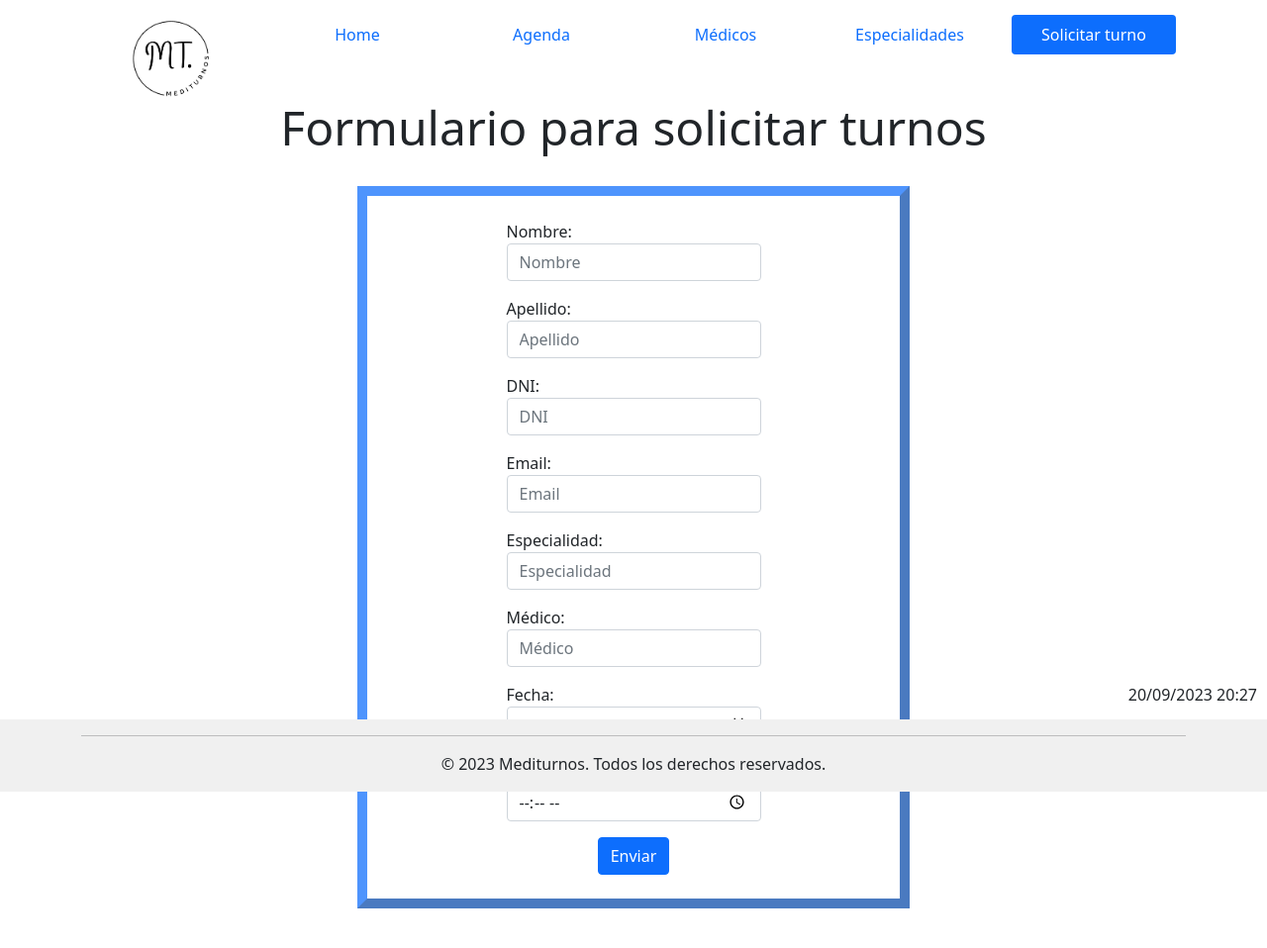
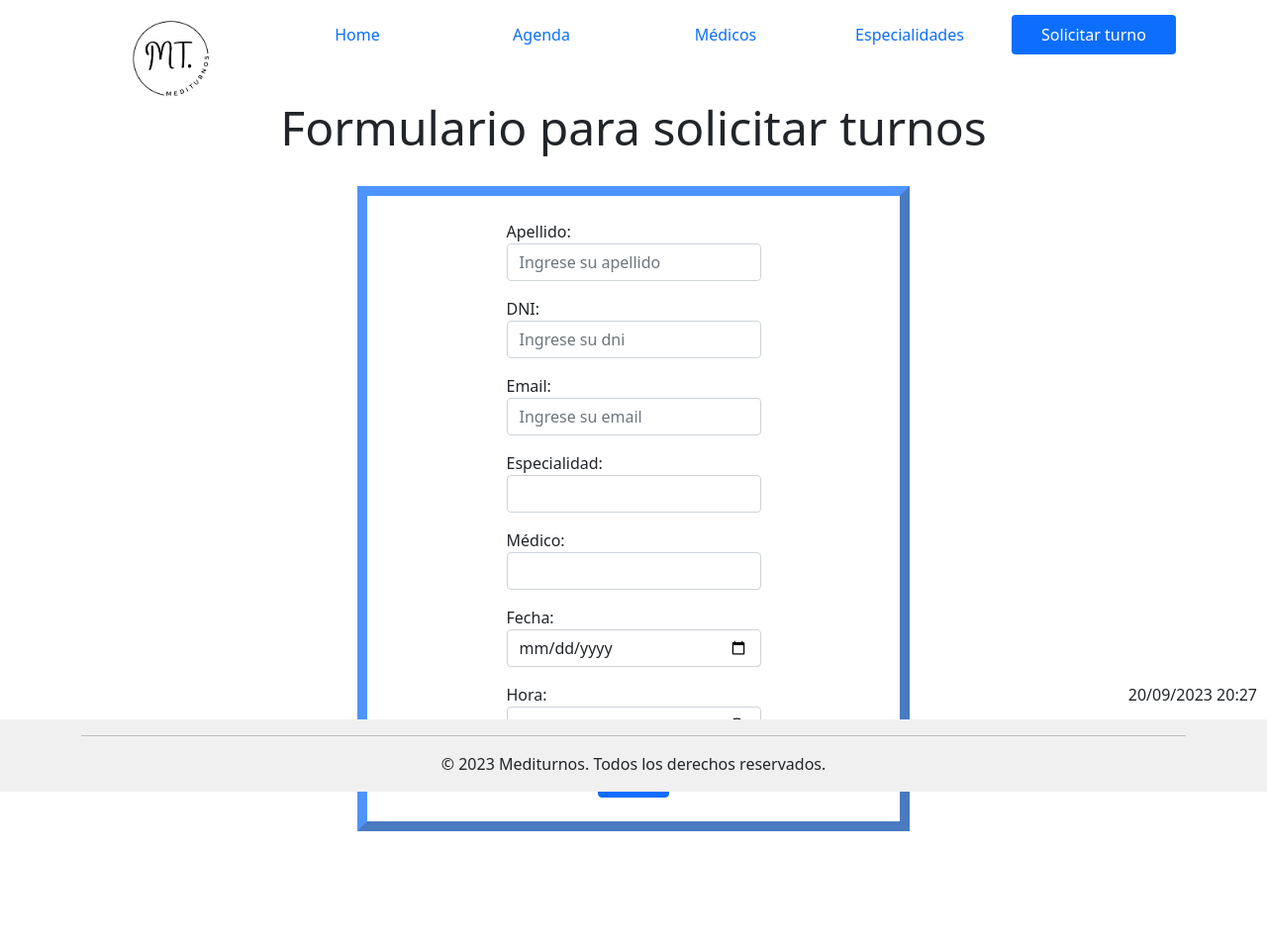
Before and after one commit to Mel-Ja/gestion-turnos, a Django app: page /solicitarturno/ in a window 1280 px wide. Shown: the top 958 px of the page at 99% size. After the commit the page ends 840 px from the top, so only its background shows below. Run offline with Django 4.2, Linux system fonts and the light colour scheme.

Commit message:
correcciones menores en el diseño del formulario

```diff
--- a/mediturnosApp/forms.py
+++ b/mediturnosApp/forms.py
@@ -2,12 +2,12 @@ from django import forms
 from datetime import datetime, timedelta
 
 class SolicitarTurnoForm(forms.Form):
-    nombre = forms.CharField(label="Nombre", required=True, widget=forms.TextInput(attrs={'class': 'form-control solo-letras', 'placeholder': 'Nombre'}))
-    apellido = forms.CharField(label="Apellido", required=True, widget=forms.TextInput(attrs={'class': 'form-control solo-letras', 'placeholder': 'Apellido'}))
-    dni = forms.CharField(label="DNI", required=True, widget=forms.TextInput(attrs={'class': 'form-control dni-input', 'pattern': '[0-9]{8}', 'title': 'El DNI debe contener 8 dígitos numéricos', 'maxlength': '8', 'placeholder': 'DNI'}))
-    email = forms.EmailField(label="Email", required=True, widget=forms.EmailInput(attrs={'class': 'form-control', 'placeholder': 'Email'}))
-    especialidad = forms.CharField(label="Especialidad", required=True, widget=forms.TextInput(attrs={'class': 'form-control solo-letras', 'placeholder': 'Especialidad'}))
-    medico = forms.CharField(label="Médico", required=True, widget=forms.TextInput(attrs={'class': 'form-control solo-letras', 'placeholder': 'Médico'}))
+    nombre = forms.CharField(label="Nombre", required=True, widget=forms.TextInput(attrs={'class': 'form-control solo-letras', 'placeholder': 'Ingrese su nombre'})),
+    apellido = forms.CharField(label="Apellido", required=True, widget=forms.TextInput(attrs={'class': 'form-control solo-letras', 'placeholder': 'Ingrese su apellido'}))
+    dni = forms.CharField(label="DNI", required=True, widget=forms.TextInput(attrs={'class': 'form-control dni-input', 'pattern': '[0-9]{8}', 'title': 'El DNI debe contener 8 dígitos numéricos', 'maxlength': '8', 'placeholder': 'Ingrese su dni'}))
+    email = forms.EmailField(label="Email", required=True, widget=forms.EmailInput(attrs={'class': 'form-control', 'placeholder': 'Ingrese su email'}))
+    especialidad = forms.CharField(label="Especialidad", required=True, widget=forms.TextInput(attrs={'class': 'form-control solo-letras',}))
+    medico = forms.CharField(label="Médico", required=True, widget=forms.TextInput(attrs={'class': 'form-control solo-letras', }))
     fecha = forms.DateField(
         label="Fecha",
         required=True,
--- a/mediturnosApp/static/mediturnosApp/css/styles.css
+++ b/mediturnosApp/static/mediturnosApp/css/styles.css
@@ -150,3 +150,7 @@ body{
   margin: 0 auto; /* Esto centrará el div en la página */
   margin-top:30px;
 }
+
+.labelFormulario{
+  color:red;
+}
--- a/mediturnosApp/templates/mediturnosApp/turnos/solicitarturno.html
+++ b/mediturnosApp/templates/mediturnosApp/turnos/solicitarturno.html
@@ -11,6 +11,7 @@
 
 
 <div class="formulario">
+
     <br>
     <form method="POST" action=" {% url 'solicitarturno' %} ">
 
```
